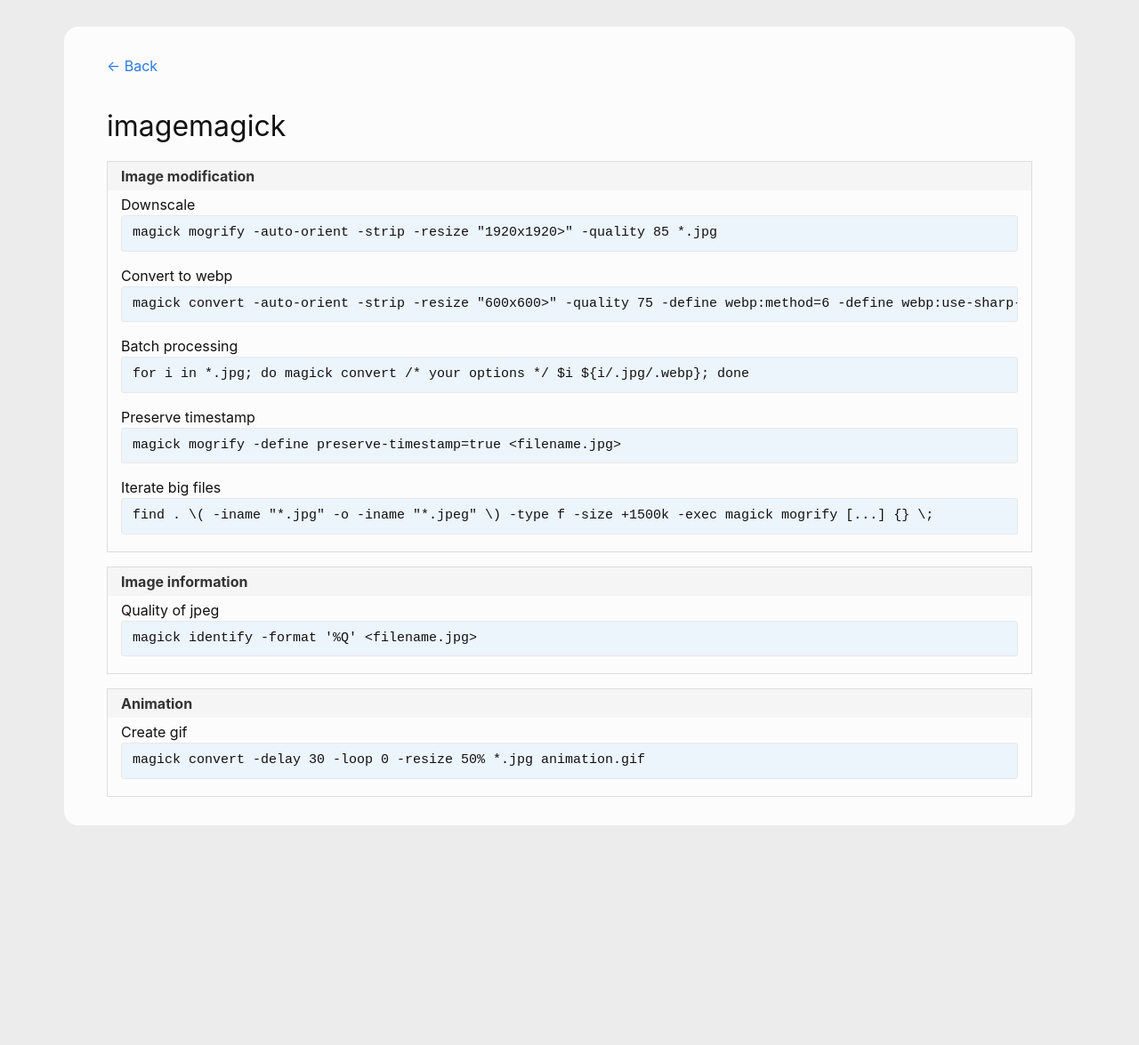
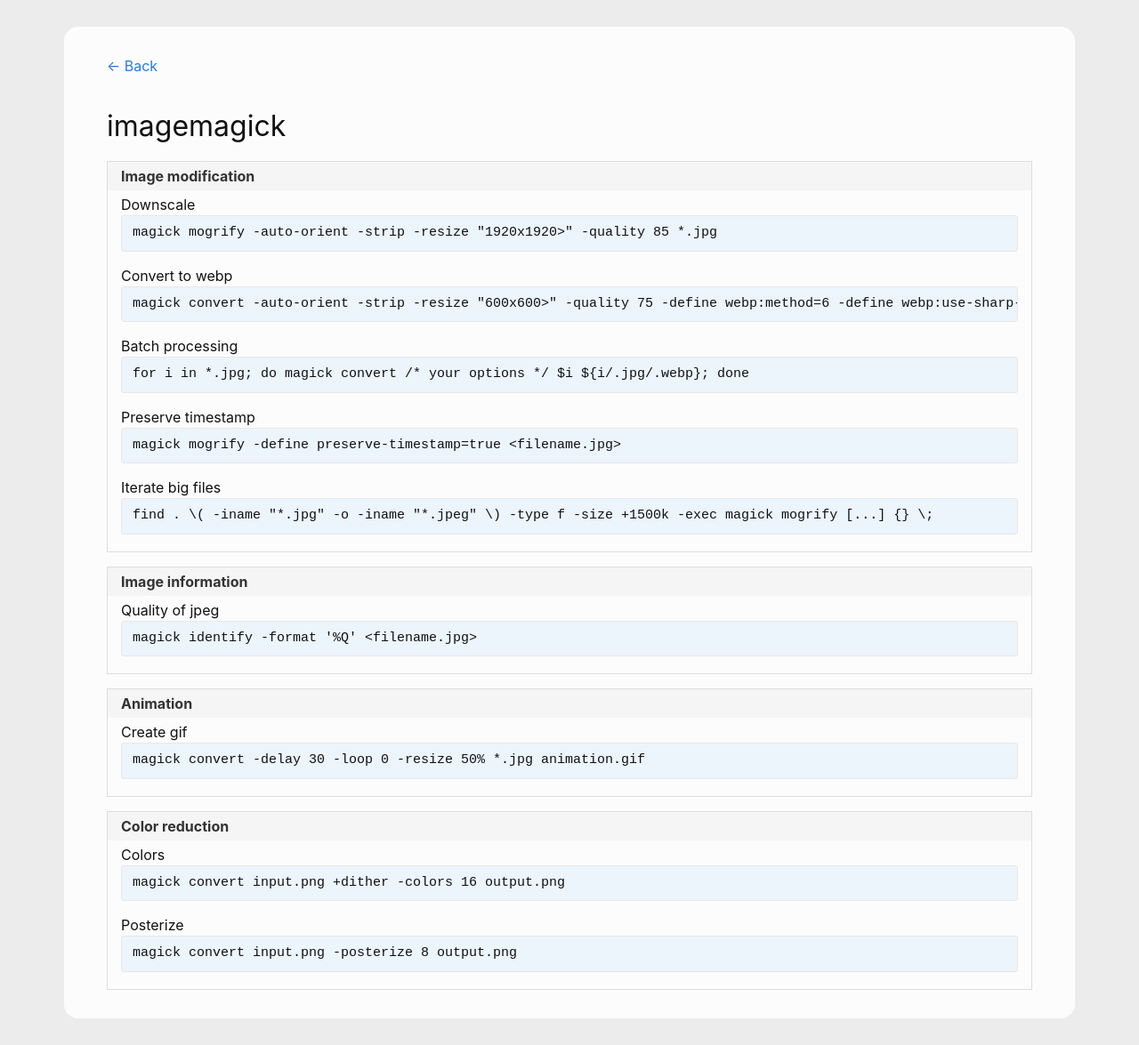
Before and after one commit to andreas-mausch/cheatsheets, a Jekyll site: the page built from _cheatsheets/imagemagick.md, in a window 1280 px wide. Shown: the whole page at 89% size. Built offline with Jekyll 4.4.1, drawn with Linux system fonts in a browser that asks for light colours; before the commit the page ends 958 px from its top, so only the background shows below that.

Commit message:
ImageMagick: Color reduction

```diff
--- a/_cheatsheets/imagemagick.md
+++ b/_cheatsheets/imagemagick.md
@@ -16,4 +16,8 @@ section:
   - name: Animation
     commands:
       Create gif: "magick convert -delay 30 -loop 0 -resize 50% *.jpg animation.gif"
+  - name: Color reduction
+    commands:
+      Colors: "magick convert input.png +dither -colors 16 output.png"
+      Posterize: "magick convert input.png -posterize 8 output.png"
 ---
```
